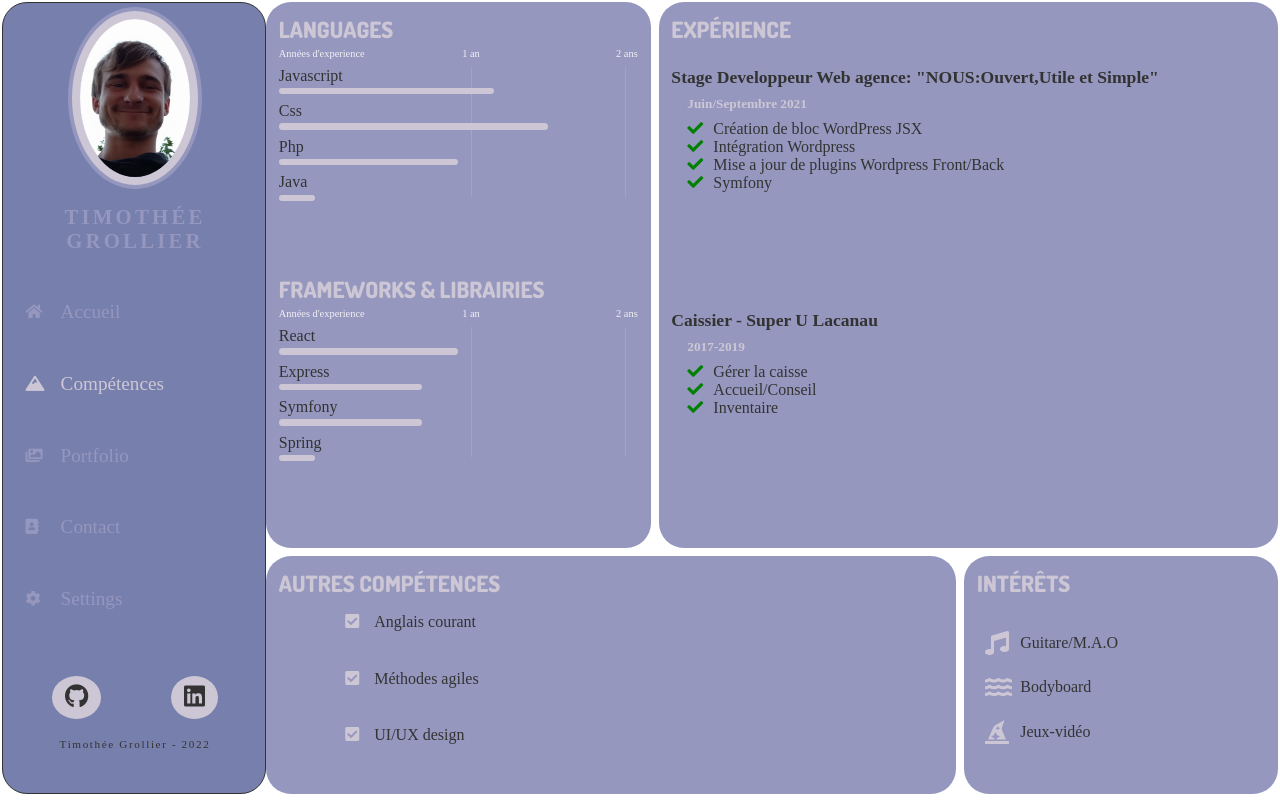
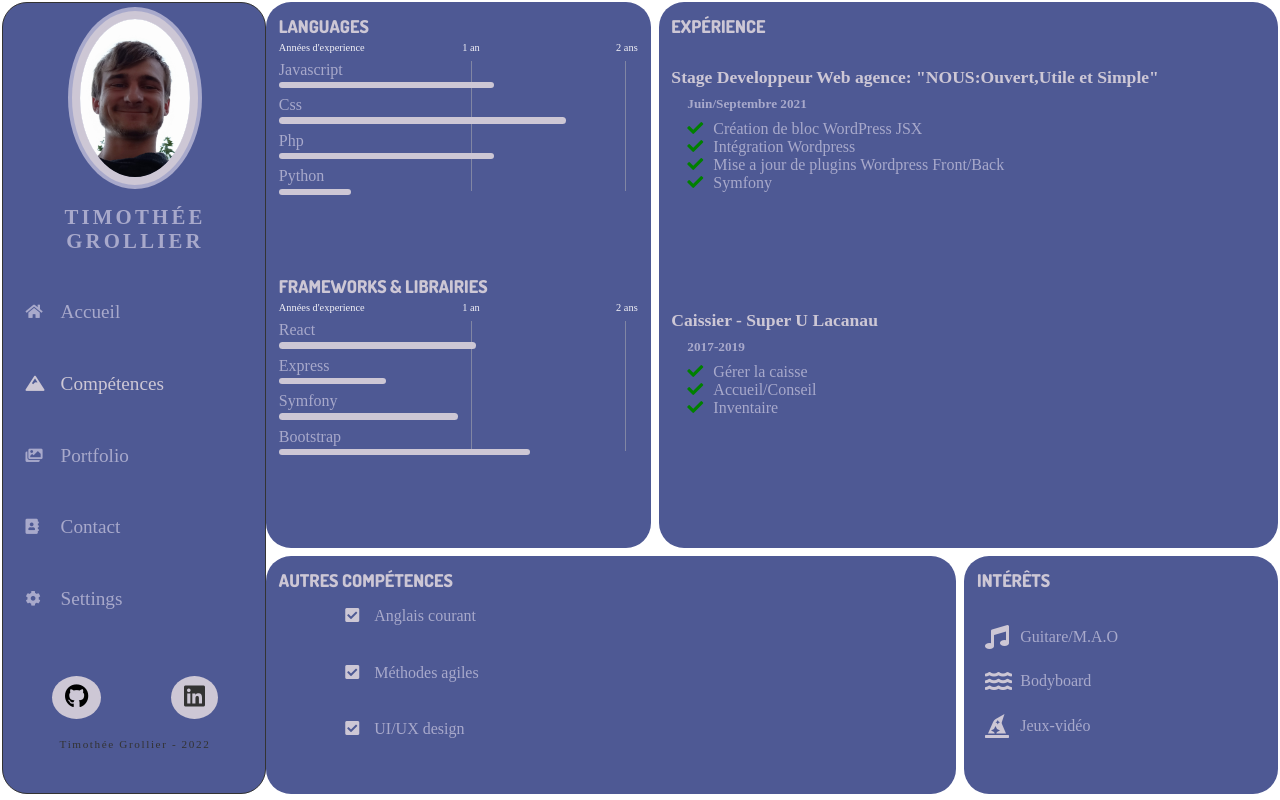
Before and after one commit to timotheegrollier/Portfolio, a React (Create React App) app: page /#/competences in a window 1280 px wide. Built offline with nearby package versions, Linux system fonts and the light colour scheme; a web font is replaced by a local one.

Commit message:
New color

```diff
--- a/src/components/Navigation.js
+++ b/src/components/Navigation.js
@@ -3,19 +3,20 @@ import { NavLink } from "react-router-dom";
 import pic from "../media/timotek.jpg";
 
 const Navigation = () => {
-  // FUNCTIONS
+
   let theme = localStorage.getItem("theme");
   let year = new Date().getFullYear()
 
   useEffect(() => {
     let nav = document.getElementById("nav");
+
     if (theme === "settingsBlock dark-theme") {
       nav.classList.add("dark-theme-nav");
     } else {
       nav.classList.remove("dark-theme-nav");
     }
   });
-  //
+
 
   return (
     <div className="sidebar" id="nav">
--- a/src/components/knowledges/Languages.js
+++ b/src/components/knowledges/Languages.js
@@ -5,15 +5,15 @@ class Languages extends Component {
   state = {
     languages: [
       { id: 1, value: "Javascript", xp: 1.2 },
-      { id: 2, value: "Css", xp: 1.5 },
-      { id: 3, value: "Php", xp: 1 },
-      { id: 4, value: "Java", xp: 0.2 },
+      { id: 2, value: "Css", xp: 1.6 },
+      { id: 3, value: "Php", xp: 1.2 },
+      { id: 4, value: "Python", xp: 0.4 },
     ],
     frameworks: [
-      { id: 1, value: "React", xp: 1 },
-      { id: 2, value: "Express", xp: 0.8 },
-      { id: 3, value: "Symfony", xp: 0.8 },
-      { id: 4, value: "Spring", xp: 0.2 },
+      { id: 1, value: "React", xp: 1.1 },
+      { id: 2, value: "Express", xp: 0.6 },
+      { id: 3, value: "Symfony", xp: 1 },
+      { id: 4, value: "Bootstrap", xp: 1.4 },
     ],
   };
 
--- a/src/pages/Contact.js
+++ b/src/pages/Contact.js
@@ -11,15 +11,18 @@ const Contact = () => {
     let header = document.querySelector(".header");
     let content = document.querySelector(".contactContent");
     let network = document.querySelectorAll(".socialBlock");
+    let icons = document.querySelectorAll(".contact-fab")
     if(theme === "settingsBlock dark-theme"){
       contact.classList.add("modal");
-      contact.style.color = "white"
       header.classList.add('dark-theme');
       content.classList.add("dark-theme");
       network[0].classList.add("modal");
       network[1].classList.add("modal");
+      icons.forEach(el=>{
+        el.style.color = "#a8a9cb"
+      })
       // Je modifie une variable css pour atteindre le ::after et faire disparaitre le svg
-      header.style.setProperty('--none',"none")
+      header.style.setProperty('--shape',"url(../../media/shape-dark.svg) no-repeat center / cover")
     }
   })
 
@@ -55,8 +58,8 @@ const Contact = () => {
 </div>
 <div className="socialNetwork">
   <ul>
-    <a className="socialBlock" href="https://www.linkedin.com/in/timoth%C3%A9e-grollier-dev/" target="_blank" rel="noopener noreferrer"><h4>LinkedIn</h4><i className="fab fa-linkedin"></i></a>
-    <a className="socialBlock" href="https://github.com/timotheegrollier" target="_blank" rel="noopener noreferrer"><h4>Github</h4><i className="fab fa-github"></i></a>
+    <a className="socialBlock" href="https://www.linkedin.com/in/timoth%C3%A9e-grollier-dev/" target="_blank" rel="noopener noreferrer"><h4>LinkedIn</h4><i className="fab fa-linkedin contact-fab"></i></a>
+    <a className="socialBlock" href="https://github.com/timotheegrollier" target="_blank" rel="noopener noreferrer"><h4>Github</h4><i className="fab fa-github contact-fab"></i></a>
   </ul>
 </div>
       </div>
--- a/src/pages/Settings.js
+++ b/src/pages/Settings.js
@@ -3,9 +3,6 @@ import Navigation from '../components/Navigation';
 
 const Settings = () => {
 
-
-    //   FUNCTIONS
-    // ref comme queryselector mais pour react chelou
 
 
     const block = React.createRef();
--- a/src/styles/_settings.scss
+++ b/src/styles/_settings.scss
@@ -4,16 +4,19 @@ $font-1: "Nova Round", cursive;
 $font-2: "Dosis", sans-serif;
 $font-3: "Josefin Sans", serif;
 
-$color-1: #777fad;
-$color-2: #9597be;
+$color-1: rgb(78, 89, 148);
+$color-2: #a8a9cb;
 $color-3: #cdc7d5;
 
 $white: #f1f0f6;
-$black: #333;
+$black: #333333;
 
 $borderRadius: 25px;
 $shadow: 0 1px 3px #333;
 $minHeight: 99vh;
+
+
+
 
 @mixin verticalCenter {
   display: flex;
@@ -110,3 +113,8 @@ a {
     color: white !important;
   }
 }
+
+
+.fa-github {
+  color:black
+}
--- a/src/styles/pages/_contact.scss
+++ b/src/styles/pages/_contact.scss
@@ -3,7 +3,7 @@
   height: $minHeight;
 
   .contactContent {
-    background: $color-2;
+    background: $color-1;
     border-radius: $borderRadius;
     width: 100%;
     overflow: hidden;
@@ -21,7 +21,7 @@
       position: relative;
       background: $color-1;
       height: 340px;
-      --none: block;
+      --shape: url(../../media/shape.svg) no-repeat center / cover;
       &:before {
         content: "";
         width: 100%;
@@ -36,13 +36,12 @@
         height: 100%;
         position: absolute;
         top: 30px;
-        display: var(--none);
-        background: url(../../media/shape.svg) no-repeat center / cover;
+        background:var(--shape) ;
       }
     }
     .contactBox {
       grid-area: 2;
-      background: $color-2;
+      background: $color-1;
       margin: 0 auto;
       padding: 1rem 3rem;
       z-index: 2;
@@ -56,7 +55,7 @@
         text-align: center;
         margin-top: 0.3rem;
         position: relative;
-        color: $color-3;
+        color: $color-2;
 
         &:after {
           content: "";
@@ -74,7 +73,7 @@
         width: inherit;
         display: grid;
         margin-top: 3.5rem;
-
+        color: $color-2;
         li {
           position: relative;
         }
@@ -83,7 +82,7 @@
           font-size: 1.4rem;
           position: absolute;
           transform: translateY(2px);
-          color: $color-3;
+          color: $color-2;
         }
         span {
           font-size: 1.4rem;
@@ -114,7 +113,7 @@
         a {
           width: 20%;
           font-size: 1.2rem;
-          background: $color-2;
+          background: $color-1;
           border-radius: $borderRadius;
           display: inline-block;
           padding: 0.7rem 0;
@@ -129,7 +128,7 @@
           }
 
           i {
-            color: $color-1;
+            color: $black;
             margin-top: 0.3rem;
           }
         }
--- a/src/styles/pages/_knowledges.scss
+++ b/src/styles/pages/_knowledges.scss
@@ -1,5 +1,6 @@
 .knowledges {
   display: flex;
+
   .knowledgesContent {
     min-height: $minHeight;
     width: 100%;
@@ -16,12 +17,12 @@
     .experience,
     .otherSkills,
     .hobbies {
-      background: $color-2;
+      background: $color-1;
       border-radius: $borderRadius;
       padding: 0.8rem;
     }
     h3 {
-      font-size: 1.4rem;
+      font-size: 1.1rem;
       margin-bottom: 1rem;
       font-family: $font-2;
       color: $color-3;
@@ -75,7 +76,7 @@
         padding-top: 0.5rem;
 
         li {
-          color: $black;
+          color: $color-2;
         }
         .progressBar {
           height: 0.4rem;
@@ -112,16 +113,18 @@
   display: grid;
   grid-template-columns: 1fr;
   grid-template-rows: 10%;
+  color: $color-2;
+
 
   h3 {
     grid-area: 1;
   }
   h4 {
     font-size: 1.1rem;
-    color: $black;
+    color: $color-3;
   }
   h5 {
-    color: $color-3;
+    color: $color-2;
     padding: 0.5rem 0 0.5rem 1rem;
   }
   ul {
@@ -151,6 +154,7 @@
 .otherSkills {
   grid-area: O;
   margin-right: 0.5rem;
+  color: $color-2;
 
   .list {
     display: flex;
@@ -173,6 +177,8 @@
 .hobbies {
   grid-area: H;
   padding-left: 1.5rem;
+  color: $color-2;
+
 
   ul {
     height: 70%;
--- a/src/styles/pages/_portfolio.scss
+++ b/src/styles/pages/_portfolio.scss
@@ -85,7 +85,7 @@
     max-height: 80vh;
 
     .project {
-      background: $color-2;
+      background: $color-1;
       border-radius: $borderRadius;
       margin: 0.5rem 0 0 0;
       text-align: center;
--- a/src/styles/pages/_settingsPage.scss
+++ b/src/styles/pages/_settingsPage.scss
@@ -4,7 +4,7 @@
     .settingsBlock {
         width: 100%;
         min-height: $minHeight;
-        background: linear-gradient(115deg, $color-1 20%, transparent 100%);
+        background: linear-gradient(165deg, $color-1 60%, $black 100%);
         border-radius: $borderRadius;
         display: grid;
         grid-template-rows: 10% 60% 30%;
@@ -29,9 +29,10 @@
             .lightTheme {
                 width: 40px;
                 height: 40px;
-                background: $color-3;
+                background: rgb(27, 39, 105);
                 border-radius: 50%;
                 cursor: pointer;
+                border: 3px solid rgba(255, 255, 255, 0.868);
             }
             .darkTheme {
                 background: $black;
@@ -39,6 +40,9 @@
                 height: 40px;
                 border-radius: 50%;
                 cursor: pointer;
+                border: 3px solid rgba(255, 255, 255, 0.868);
+
+
             }
         }
     }
```
Also changed, not shown: src/media/shape-dark.svg (added), src/media/shape.svg.
